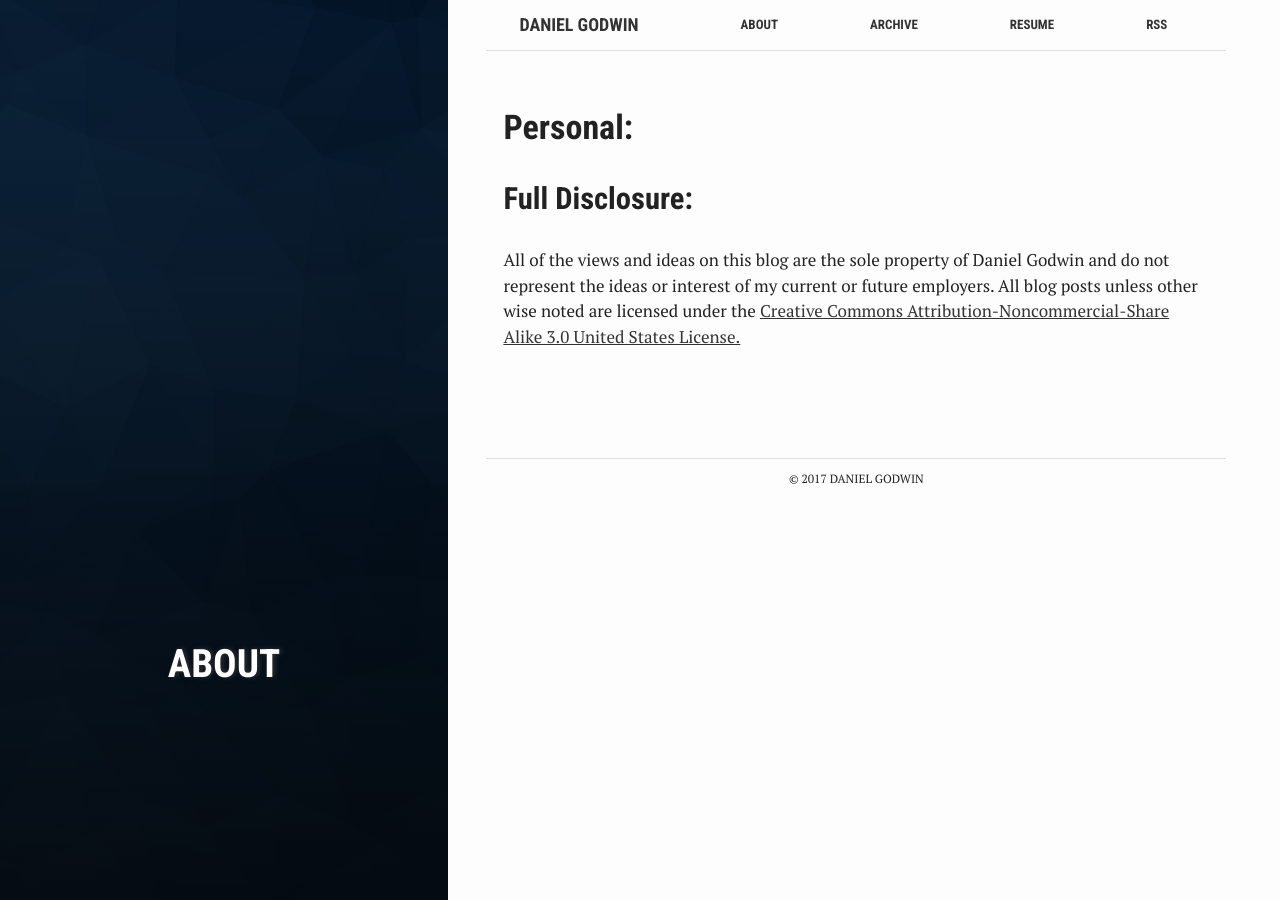
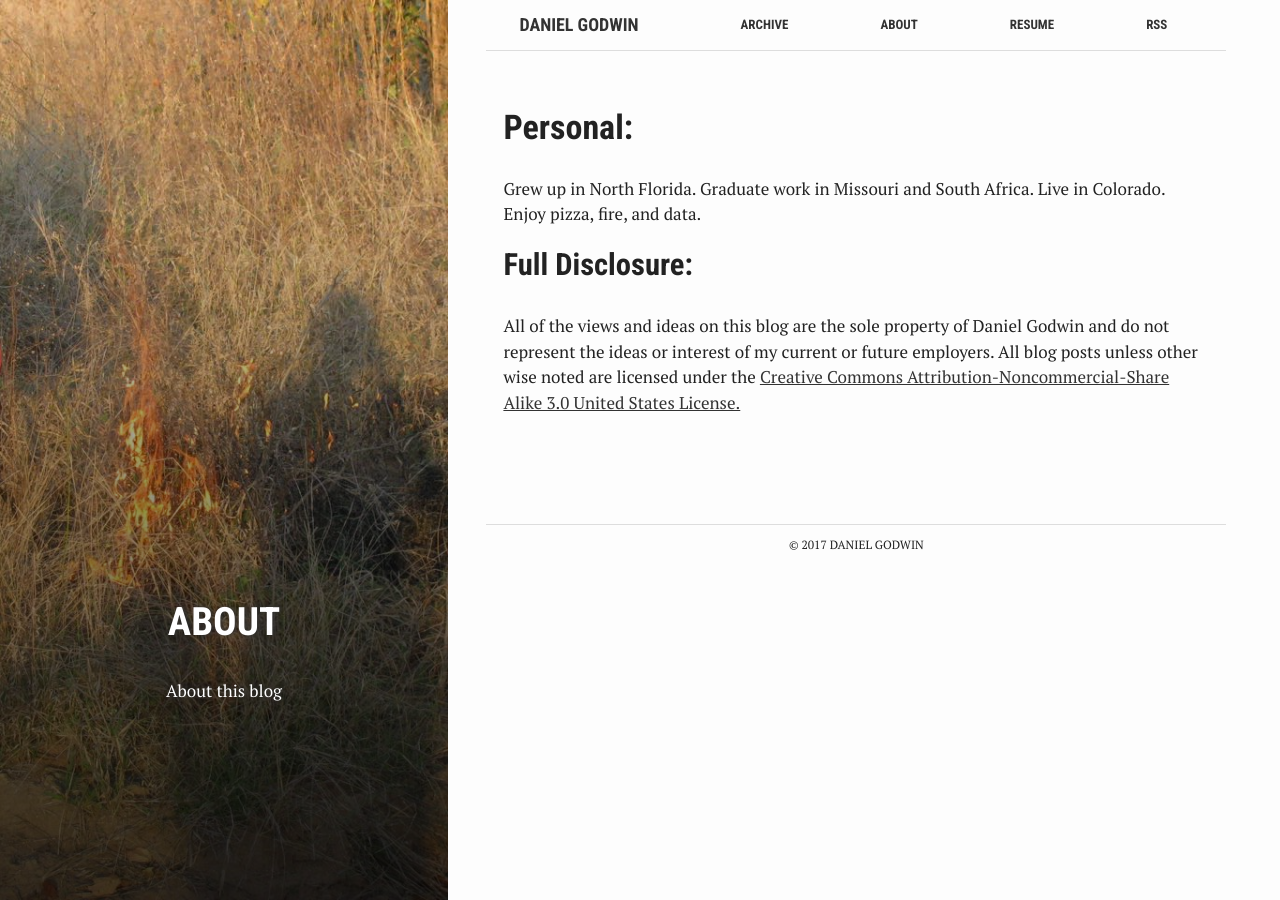
Before and after one commit to danielg7/danielg7.github.io, a Jekyll site: the page built from about/index.md, in a window 1280 px wide. Built offline with Jekyll 4.4.1, drawn with Linux system fonts in a browser that asks for light colours.

Commit message:
Update about.

```diff
--- a/about/index.md
+++ b/about/index.md
@@ -1,16 +1,15 @@
 ---
-author: danielg7
-comments: true
-date: 2009-08-18 22:18:13+00:00
+bg: "ZA_driptorch.jpg"
 layout: page
-slug: about
-title: About
-wordpress_id: 2
-excerpt: "A little something about myself"
-
+title: "About"
+crawlertitle: "Why and how this blog was created"
+permalink: /about/
+summary: "About this blog"
+active: about
 ---
 # Personal:
 
+Grew up in North Florida. Graduate work in Missouri and South Africa. Live in Colorado. Enjoy pizza, fire, and data.
 
 ## Full Disclosure:
 
```
Also changed, not shown: about.md (deleted, +0 -17 lines).
